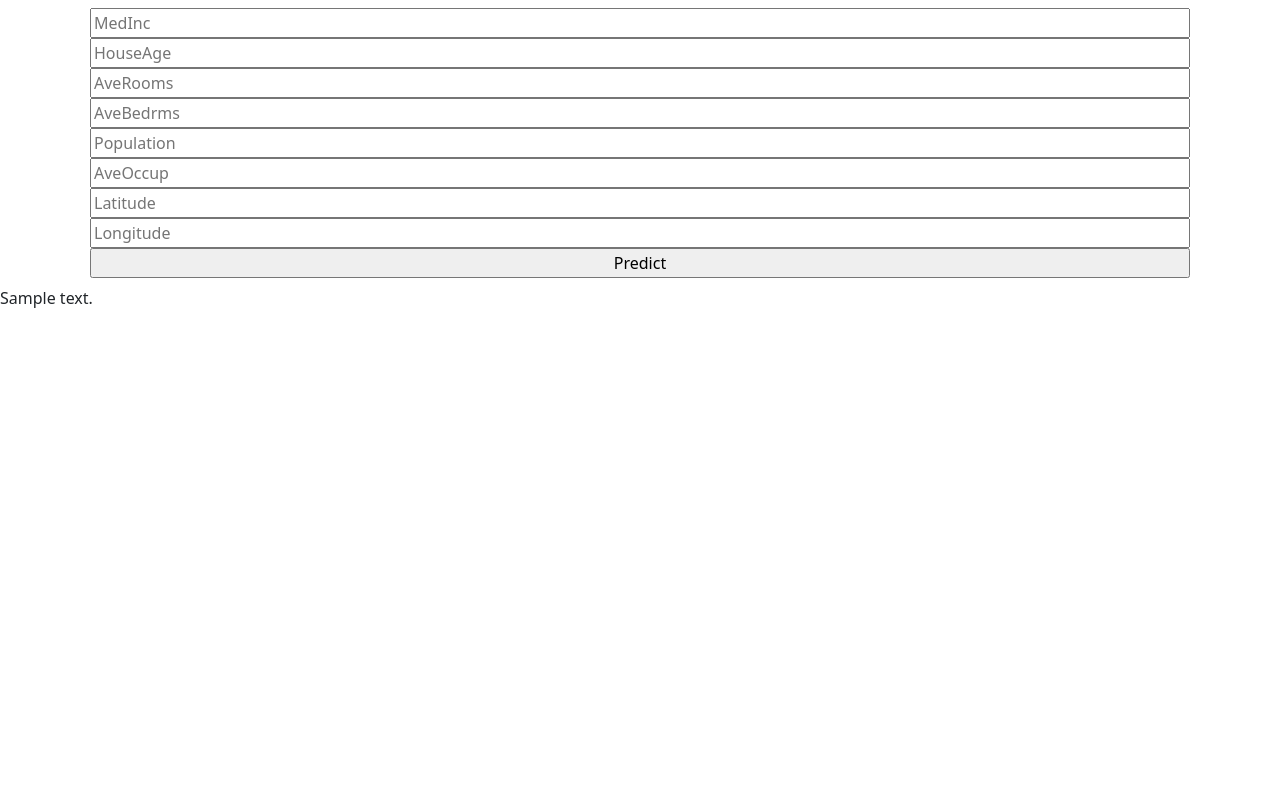
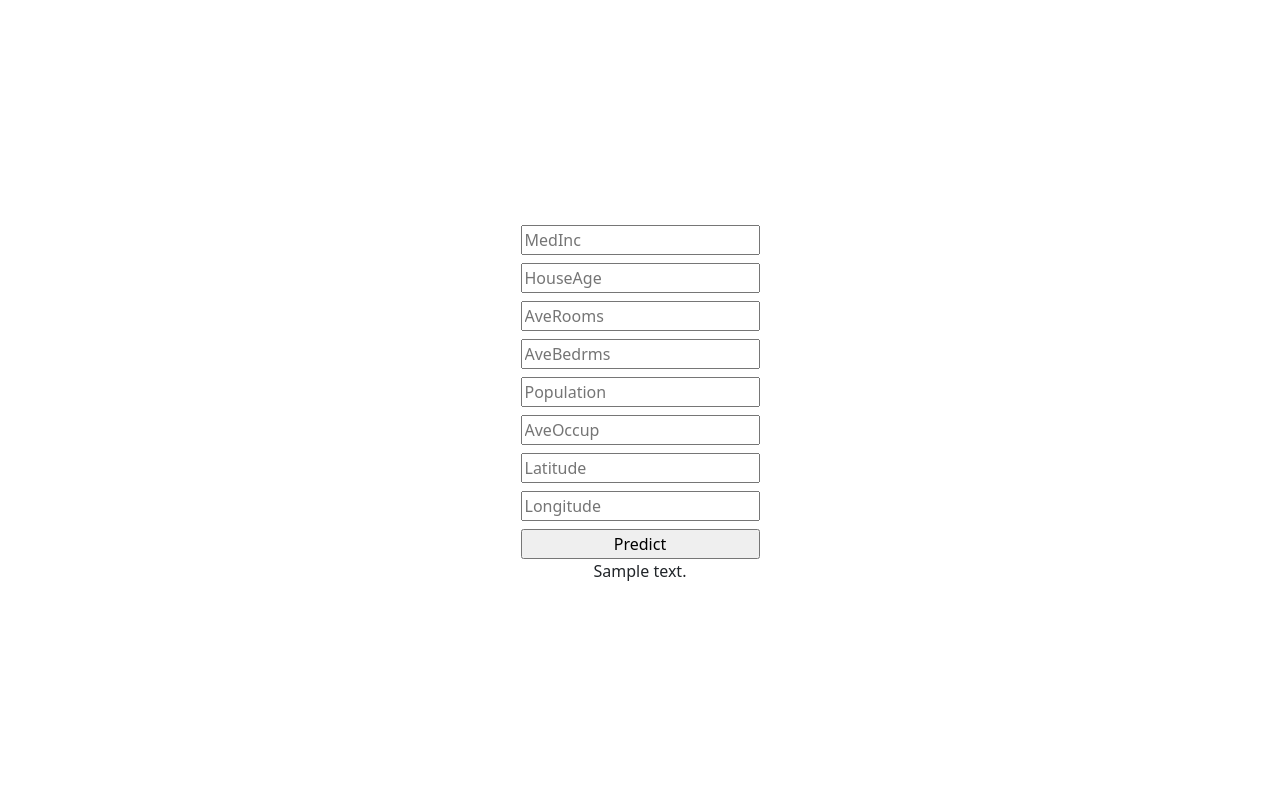
Before and after one commit to rajkirangs25/californiahousepricing, a Flask app: template templates/home.html in a window 1280 px wide. Run offline with Flask 3, Linux system fonts and the light colour scheme; the template is opened without the code that fills it: most values are stand-ins (such as "Sample title", 1, 10 or a date in 2020); parts of the project's set-up code (start-up, migrations or seed data) failed here and were passed over.

Commit message:
Removed some unused codes in app.py file and modified home.html

```diff
--- a/templates/home.html
+++ b/templates/home.html
@@ -12,30 +12,76 @@
     <title>House Price Prediction</title>
   </head>
   <body>
-    <div class="container">
+    <div
+      class="container vh-100 d-flex flex-column align-items-center justify-content-center"
+    >
+      <div>
         <form
           action="{{url_for('predict')}}"
           method="post"
-        class="d-flex flex-column m-2"
+          class="d-flex flex-column"
         >
-        <input type="text" name="MedInc" placeholder="MedInc" required />
-        <input type="text" name="HouseAge" placeholder="HouseAge" required />
-        <input type="text" name="AveRooms" placeholder="AveRooms" required />
-        <input type="text" name="AveBedrms" placeholder="AveBedrms" required />
+          <input
+            type="text"
+            name="MedInc"
+            placeholder="MedInc"
+            required
+            class="mt-2"
+          />
+          <input
+            type="text"
+            name="HouseAge"
+            placeholder="HouseAge"
+            required
+            class="mt-2"
+          />
+          <input
+            type="text"
+            name="AveRooms"
+            placeholder="AveRooms"
+            required
+            class="mt-2"
+          />
+          <input
+            type="text"
+            name="AveBedrms"
+            placeholder="AveBedrms"
+            required
+            class="mt-2"
+          />
           <input
             type="text"
             name="Population"
             placeholder="Population"
             required
+            class="mt-2"
           />
-        <input type="text" name="AveOccup" placeholder="AveOccup" required />
-        <input type="text" name="Latitude" placeholder="Latitude" required />
-        <input type="text" name="Longitude" placeholder="Longitude" required />
-        <input type="submit" value="Predict" />
+          <input
+            type="text"
+            name="AveOccup"
+            placeholder="AveOccup"
+            required
+            class="mt-2"
+          />
+          <input
+            type="text"
+            name="Latitude"
+            placeholder="Latitude"
+            required
+            class="mt-2"
+          />
+          <input
+            type="text"
+            name="Longitude"
+            placeholder="Longitude"
+            required
+            class="mt-2"
+          />
+          <input type="submit" value="Predict" class="mt-2" />
         </form>
       </div>
-
-    {{ prediction_text }}
+      <div>{{ prediction_text }}</div>
+    </div>
 
     <script
       src="https://cdn.jsdelivr.net/npm/bootstrap@5.3.3/dist/js/bootstrap.bundle.min.js"
```
Also changed, not shown: app.py (+0 -7 lines). Lines whose indentation alone changed are shown as unchanged.
